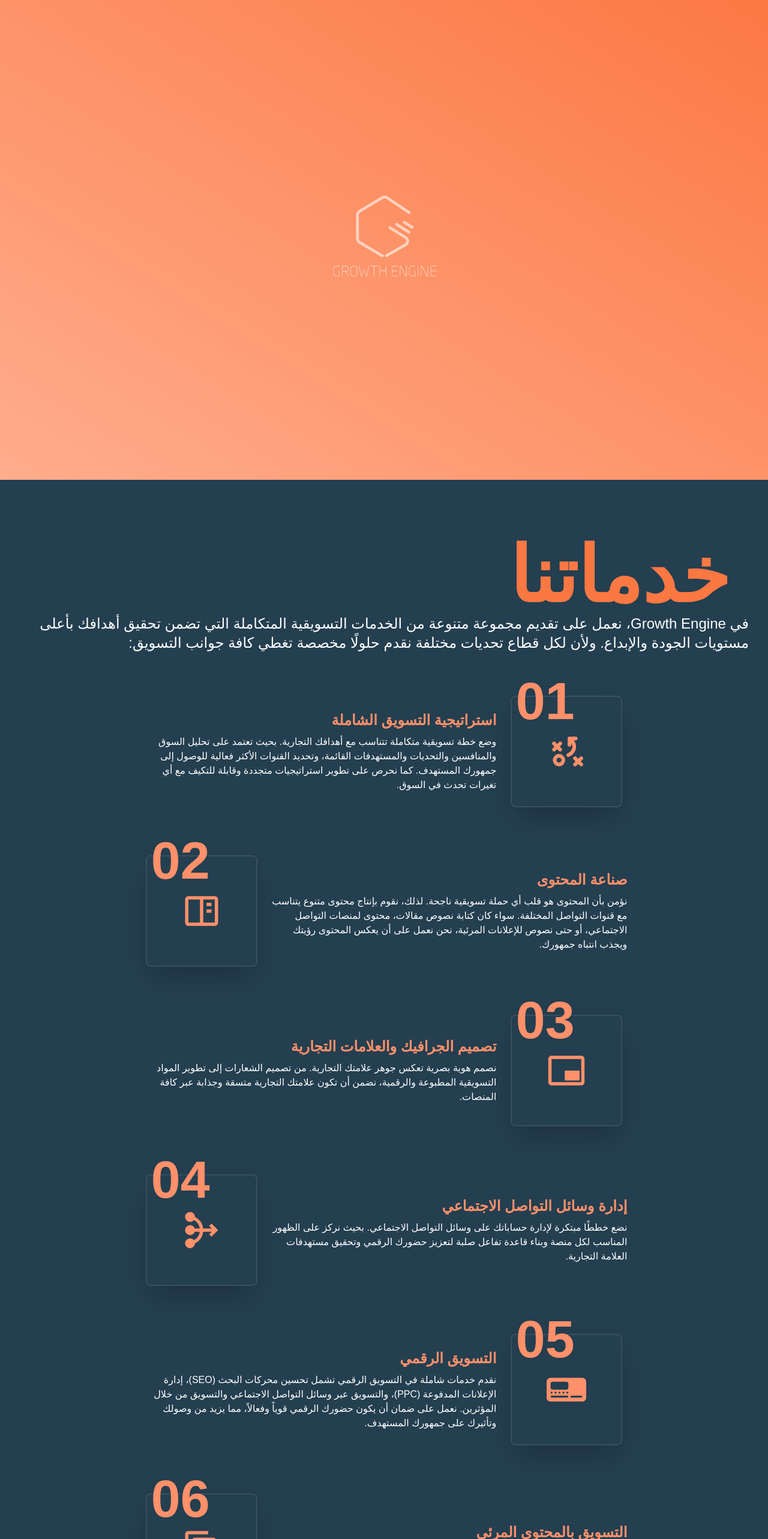
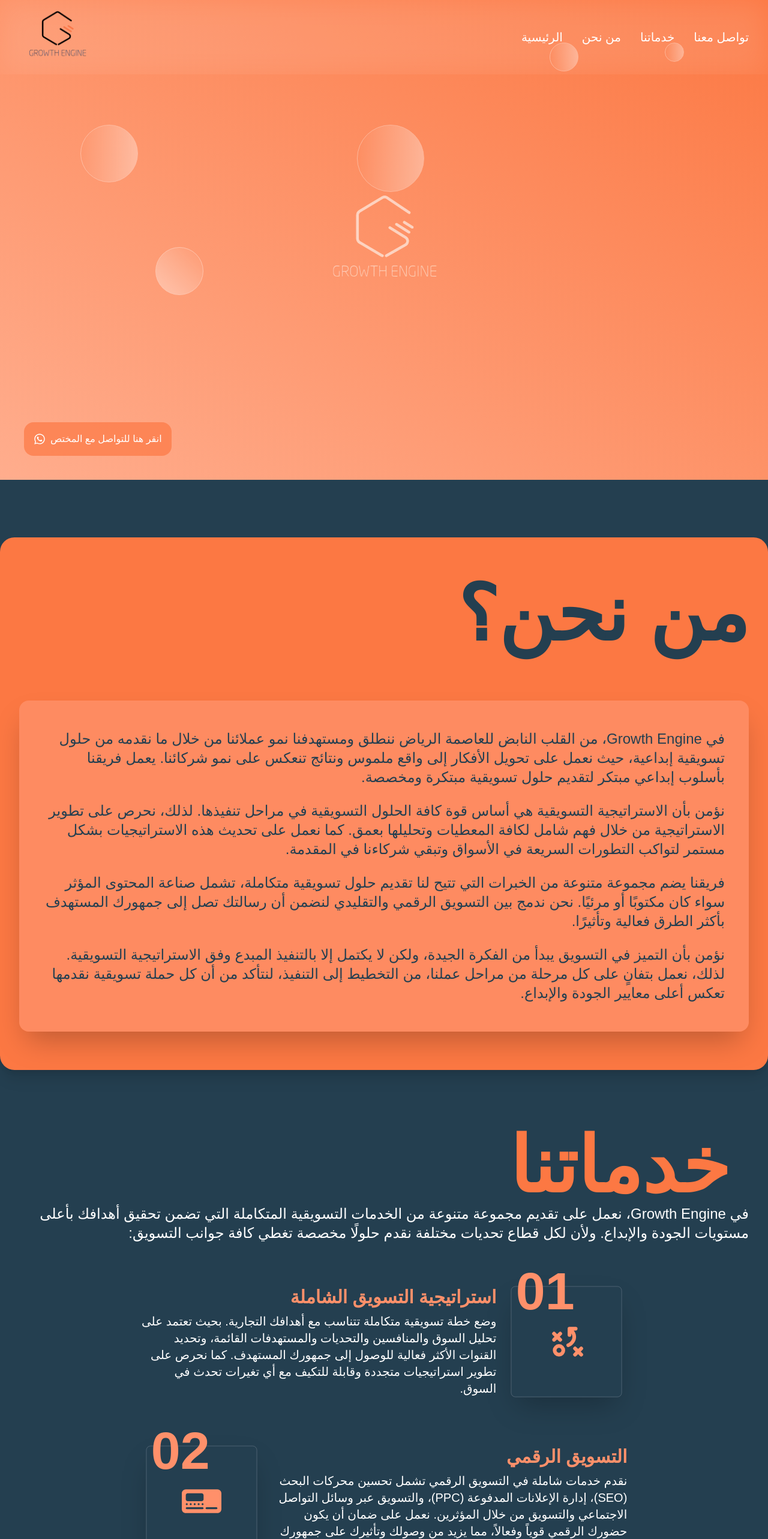
Before and after one commit to mohnndZaghloul/GROWTH-ENGINE, a React (Vite) app: page / in a window 1280 px wide. Shown: the top 2566 px of the page at 60% size. Built offline with nearby package versions, Linux system fonts and the light colour scheme; a web font is replaced by a local one.

Commit message:
media update

```diff
--- a/index.html
+++ b/index.html
@@ -2,14 +2,14 @@
 <html lang="en">
   <head>
     <meta charset="UTF-8" />
-    <link rel="icon" type="image/svg+xml" href="/vite.svg" />
+    <link rel="icon" type="image/svg+xml" href="/src/assets/nobg-orange.png" />
     <link rel="preconnect" href="https://fonts.googleapis.com" />
     <link rel="preconnect" href="https://fonts.gstatic.com" crossorigin />
     <link
       href="https://fonts.googleapis.com/css2?family=Zain:wght@200;300;400;700;800;900&display=swap"
       rel="stylesheet" />
     <meta name="viewport" content="width=device-width, initial-scale=1.0" />
-    <title>Vite + React + TS</title>
+    <title>Growth Engine</title>
   </head>
   <body>
     <div id="root"></div>
--- a/src/App.tsx
+++ b/src/App.tsx
@@ -2,16 +2,16 @@ import About from "./components/About";
 import ApartSection from "./components/ApartSection";
 import Contacts from "./components/Contacts";
 import Hero from "./components/Hero";
-// import Nav from "./components/Nav";
+import Nav from "./components/Nav";
 import Services from "./components/Services";
 
 function App() {
   return (
-    <main dir="rtl" className="space-y-24 text-light bg-secondary-400">
+    <main dir="rtl" className="text-light bg-secondary-400">
+      <Nav />
       <Hero />
-      {/* <Nav /> */}
+      <About />
       <Services />
-      <About />
       <ApartSection />
       <Contacts />
     </main>
--- a/src/components/About.tsx
+++ b/src/components/About.tsx
@@ -2,7 +2,7 @@ import { motion } from "framer-motion";
 
 const About = () => {
   return (
-    <section className="container py-16 rounded-3xl shadow-xl bg-primary-400">
+    <section id="about" className="container my-24 py-16 rounded-3xl shadow-xl bg-primary-400">
       <motion.h1
         initial={{ x: -500, opacity: 0 }}
         transition={{ duration: 0.5 }}
@@ -21,7 +21,7 @@ const About = () => {
         initial={{ y: 100, scale: 0.8, opacity: 0 }}
         transition={{ duration: 0.5 }}
         whileInView={{ y: 0, scale: 1, opacity: 1 }}
-        className="shadow-2xl text-xl py-12 px-10 bg-primary-300 text-secondary-400 bg-opacity-80 rounded-2xl space-y-6">
+        className="shadow-2xl text-2xl py-12 px-10 bg-primary-300 text-secondary-400 bg-opacity-80 rounded-2xl space-y-6">
         <p>
           في Growth Engine، من القلب النابض للعاصمة الرياض ننطلق ومستهدفنا نمو
           عملائنا من خلال ما نقدمه من حلول تسويقية إبداعية، حيث نعمل على تحويل
--- a/src/components/ApartSection.tsx
+++ b/src/components/ApartSection.tsx
@@ -2,7 +2,7 @@ import { motion } from "framer-motion";
 
 const ApartSection = () => {
   return (
-    <section className="overflow-hidden">
+    <section className="overflow-hidden my-24">
       <h1 className="container text-9xl text-primary-400 font-bold uppercase pb-16">
         ما يميزنا
       </h1>
--- a/src/components/Contacts.tsx
+++ b/src/components/Contacts.tsx
@@ -1,8 +1,9 @@
 import { motion } from "framer-motion";
+import { FaWhatsapp } from "react-icons/fa";
 
 const Contacts = () => {
   return (
-    <section className="overflow-hidden">
+    <section id="contacts" className="overflow-hidden">
       <h1 className="container text-9xl text-primary-400 font-bold uppercase">
         تواصل معنا
       </h1>
@@ -49,11 +50,13 @@ const Contacts = () => {
           ابدأ الآن مع Growth Engine!
         </button>
         <motion.a
-          whileTap={{ scale: 1.2 }}
+          whileTap={{ scale: 0.8 }}
+          whileHover={{ scale: 1.1 }}
           target="_blank"
           href="https://wa.me/+966566269303"
-          className="px-8 py-4 bg-opacity-70 hover:bg-opacity-100 transition bg-primary-400">
+          className="fixed bottom-10 rounded-2xl left-10 p-4 flex justify-center items-center gap-x-2 bg-opacity-70 hover:bg-opacity-100 transition bg-primary-400">
           انقر هنا للتواصل مع المختص
+          <FaWhatsapp className="text-xl" />
         </motion.a>
       </div>
     </section>
--- a/src/components/Hero.tsx
+++ b/src/components/Hero.tsx
@@ -4,8 +4,8 @@ import { motion } from "framer-motion";
 
 const Hero = () => {
   return (
-    <section className="relative h-screen flex justify-center items-center bg-gradient-to-bl from-primary-400 to-primary-200">
-      <div className="sticky top-0 min-h-20 md:min-h-40 w-full flex justify-center items-center">
+    <section className="relative overflow-hidden h-screen flex justify-center items-center bg-gradient-to-bl from-primary-400 to-primary-200">
+      <div className="sticky top-0">
         <motion.img
           initial={{ y: 200, scale: 1.6, opacity: 0 }}
           transition={{ duration: 0.5 }}
@@ -15,6 +15,48 @@ const Hero = () => {
           alt="logo"
         />
       </div>
+      <motion.div
+        initial={{ top: "110%", left: "30%" }}
+        animate={{ top: "-10%", left: "10%" }}
+        transition={{ duration: 5, repeat: Infinity }}
+        className="w-20 aspect-square rounded-full bg-gradient-to-tr from-light border opacity-40 absolute"
+      />
+      <motion.div
+        initial={{ top: "110%", left: "80%" }}
+        animate={{ top: "-10%", left: "70%" }}
+        transition={{ duration: 4, repeat: Infinity }}
+        className="w-12 aspect-square rounded-full bg-gradient-to-l from-light border opacity-35 absolute"
+      />
+      <motion.div
+        initial={{ top: "110%", left: "50%" }}
+        animate={{ top: "-10%", left: "45%" }}
+        transition={{ duration: 4.4, repeat: Infinity }}
+        className="w-28 aspect-square rounded-full bg-gradient-to-l from-light border opacity-35 absolute"
+      />
+      <motion.div
+        initial={{ top: "110%", left: "15%" }}
+        animate={{ top: "-10%", left: "37%" }}
+        transition={{ duration: 7, repeat: Infinity }}
+        className="w-16 aspect-square rounded-full bg-gradient-to-l from-light border opacity-35 absolute"
+      />
+      <motion.div
+        initial={{ top: "110%", left: "95%" }}
+        animate={{ top: "-10%", left: "85%" }}
+        transition={{ duration: 4, repeat: Infinity }}
+        className="w-8 aspect-square rounded-full bg-gradient-to-l from-light border opacity-35 absolute"
+      />
+      <motion.div
+        initial={{ top: "110%", left: "0%" }}
+        animate={{ top: "-10%", left: "15%" }}
+        transition={{ duration: 4.4, repeat: Infinity }}
+        className="w-24 aspect-square rounded-full bg-gradient-to-l from-light border opacity-35 absolute"
+      />
+      <motion.div
+        initial={{ top: "110%", left: "10%" }}
+        animate={{ top: "-10%", left: "35%" }}
+        transition={{ duration: 7, repeat: Infinity }}
+        className="w-4 aspect-square rounded-full bg-gradient-to-l from-light border opacity-35 absolute"
+      />
     </section>
   );
 };
--- a/src/components/Nav.tsx
+++ b/src/components/Nav.tsx
@@ -3,18 +3,33 @@ import logo2 from "../assets/nobg-white.png";
 
 const Nav = () => {
   return (
-    <motion.header
-      initial={{ y: 0, opacity: 0 }}
-      whileInView={{ y: 0, opacity: 1 }}
-      className="sticky top-0 py-8 bg-primary-400 flex justify-center items-center min-h-20 md:min-h-40 w-full">
-      <motion.img
-        initial={{ left: "50%" }}
-        transition={{ duration: 0.5 }}
-        whileInView={{ left: "0%", padding: "40px" }}
-        className="w-40 absolute top-0 aspect-square"
-        src={logo2}
-        alt="logo"
-      />
+    <motion.header className="fixed top-0 w-full z-50 overflow-hidden">
+      <div className="absolute left-0 top-0 w-full h-full blur-xl bg-light opacity-10" />
+      <nav className="container relative flex justify-between items-center">
+        <ul dir="ltr" className="flex justify-center items-center space-x-8">
+          <li className="text-xl hover:text-secondary-400 hover:scale-110 transition">
+            <a href="">الرئيسية</a>
+          </li>
+          <li className="text-xl hover:text-secondary-400 hover:scale-110 transition">
+            <a href="#about">من نحن</a>
+          </li>
+          <li className="text-xl hover:text-secondary-400 hover:scale-110 transition">
+            <a href="#services">خدماتنا</a>
+          </li>
+          <li className="text-xl hover:text-secondary-400 hover:scale-110 transition">
+            <a href="#contacts">تواصل معنا</a>
+          </li>
+        </ul>
+        <div>
+          <a href="">
+            <img
+              className="max-w-32 p-4 hover:scale-105 transition"
+              src={logo2}
+              alt="logo"
+            />
+          </a>
+        </div>
+      </nav>
     </motion.header>
   );
 };
--- a/src/components/Services.tsx
+++ b/src/components/Services.tsx
@@ -13,7 +13,7 @@ import { motion } from "framer-motion";
 
 const Services = () => {
   return (
-    <section className="container overflow-hidden">
+    <section id="services" className="container my-24 overflow-hidden">
       <h1 className="container text-9xl text-primary-400 font-bold uppercase">
         خدماتنا
       </h1>
@@ -22,7 +22,7 @@ const Services = () => {
         المتكاملة التي تضمن تحقيق أهدافك بأعلى مستويات الجودة والإبداع. ولأن لكل
         قطاع تحديات مختلفة نقدم حلولًا مخصصة تغطي كافة جوانب التسويق:
       </h3>
-      <div className="space-y-16">
+      <div className="space-y-16 text-xl">
         <motion.div
           initial={{
             x: "-80%",
@@ -44,7 +44,7 @@ const Services = () => {
             <PiStrategyBold className="text-primary-300 text-7xl" />
           </motion.div>
           <div className="flex flex-col justify-center">
-            <h5 className="text-2xl font-semibold pb-2 text-primary-300">
+            <h5 className="text-3xl font-semibold pb-2 text-primary-300">
               استراتيجية التسويق الشاملة
             </h5>
             <p>
@@ -73,11 +73,75 @@ const Services = () => {
             <span className="absolute left-2 -top-10 text-8xl font-bold text-primary-300">
               02
             </span>
+            <FaTachographDigital className="text-primary-300 text-7xl" />
+          </motion.div>
+          <div className="flex flex-col justify-center">
+            <h5 className="text-3xl font-semibold pb-2 text-primary-300">
+              التسويق الرقمي
+            </h5>
+            <p>
+              نقدم خدمات شاملة في التسويق الرقمي تشمل تحسين محركات البحث (SEO)،
+              إدارة الإعلانات المدفوعة (PPC)، والتسويق عبر وسائل التواصل
+              الاجتماعي والتسويق من خلال المؤثرين. نعمل على ضمان أن يكون حضورك
+              الرقمي قوياً وفعالاً، مما يزيد من وصولك وتأثيرك على جمهورك
+              المستهدف.
+            </p>
+          </div>
+        </motion.div>
+        <motion.div
+          initial={{
+            x: "-80%",
+            opacity: 0,
+          }}
+          transition={{ duration: 0.5 }}
+          whileInView={{
+            x: 0,
+            opacity: 1,
+          }}
+          className="flex even:flex-row-reverse gap-x-4 w-2/3 mx-auto">
+          <motion.div
+            transition={{ duration: 2, repeat: Infinity }}
+            animate={{ scale: [1, 0.9, 1] }}
+            className="flex justify-center items-center p-16 aspect-square rounded-lg shadow-2xl relative border border-secondary-300">
+            <span className="absolute left-2 -top-10 text-8xl font-bold text-primary-300">
+              03
+            </span>
+            <MdMediation className="text-primary-300 text-7xl" />
+          </motion.div>
+          <div className="flex flex-col justify-center">
+            <h5 className="text-3xl font-semibold pb-2 text-primary-300">
+              إدارة وسائل التواصل الاجتماعي
+            </h5>
+            <p>
+              نضع خططًا مبتكرة لإدارة حساباتك على وسائل التواصل الاجتماعي. بحيث
+              نركز على الظهور المناسب لكل منصة وبناء قاعدة تفاعل صلبة لتعزيز
+              حضورك الرقمي وتحقيق مستهدفات العلامة التجارية.
+            </p>
+          </div>
+        </motion.div>
+        <motion.div
+          initial={{
+            x: "80%",
+            opacity: 0,
+          }}
+          transition={{ duration: 0.5 }}
+          whileInView={{
+            x: 0,
+            opacity: 1,
+          }}
+          className="flex even:flex-row-reverse gap-x-4 w-2/3 mx-auto">
+          <motion.div
+            transition={{ duration: 2, repeat: Infinity }}
+            animate={{ scale: [1, 0.9, 1] }}
+            className="flex justify-center items-center p-16 aspect-square rounded-lg shadow-2xl relative border border-secondary-300">
+            <span className="absolute left-2 -top-10 text-8xl font-bold text-primary-300">
+              04
+            </span>
             <BiBookContent className="text-primary-300 text-7xl" />
           </motion.div>
           <div className="flex flex-col justify-center">
-            <h5 className="text-2xl font-semibold pb-2 text-primary-300">
-              صناعة المحتوى{" "}
+            <h5 className="text-3xl font-semibold pb-2 text-primary-300">
+              صناعة المحتوى
             </h5>
             <p>
               نؤمن بأن المحتوى هو قلب أي حملة تسويقية ناجحة. لذلك، نقوم بإنتاج
@@ -103,82 +167,18 @@ const Services = () => {
             animate={{ scale: [1, 0.9, 1] }}
             className="flex justify-center items-center p-16 aspect-square rounded-lg shadow-2xl relative border border-secondary-300">
             <span className="absolute left-2 -top-10 text-8xl font-bold text-primary-300">
-              03
+              05
             </span>
-            <MdOutlineBrandingWatermark className="text-primary-300 text-7xl" />
+            <MdContentCopy className="text-primary-300 text-7xl" />
           </motion.div>
           <div className="flex flex-col justify-center">
-            <h5 className="text-2xl font-semibold pb-2 text-primary-300">
-              تصميم الجرافيك والعلامات التجارية
+            <h5 className="text-3xl font-semibold pb-2 text-primary-300">
+              التسويق بالمحتوى المرئي
             </h5>
             <p>
-              نصمم هوية بصرية تعكس جوهر علامتك التجارية. من تصميم الشعارات إلى
-              تطوير المواد التسويقية المطبوعة والرقمية، نضمن أن تكون علامتك
-              التجارية متسقة وجذابة عبر كافة المنصات.
-            </p>
-          </div>
-        </motion.div>
-        <motion.div
-          initial={{
-            x: "80%",
-            opacity: 0,
-          }}
-          transition={{ duration: 0.5 }}
-          whileInView={{
-            x: 0,
-            opacity: 1,
-          }}
-          className="flex even:flex-row-reverse gap-x-4 w-2/3 mx-auto">
-          <motion.div
-            transition={{ duration: 2, repeat: Infinity }}
-            animate={{ scale: [1, 0.9, 1] }}
-            className="flex justify-center items-center p-16 aspect-square rounded-lg shadow-2xl relative border border-secondary-300">
-            <span className="absolute left-2 -top-10 text-8xl font-bold text-primary-300">
-              04
-            </span>
-            <MdMediation className="text-primary-300 text-7xl" />
-          </motion.div>
-          <div className="flex flex-col justify-center">
-            <h5 className="text-2xl font-semibold pb-2 text-primary-300">
-              إدارة وسائل التواصل الاجتماعي{" "}
-            </h5>
-            <p>
-              نضع خططًا مبتكرة لإدارة حساباتك على وسائل التواصل الاجتماعي. بحيث
-              نركز على الظهور المناسب لكل منصة وبناء قاعدة تفاعل صلبة لتعزيز
-              حضورك الرقمي وتحقيق مستهدفات العلامة التجارية.
-            </p>
-          </div>
-        </motion.div>
-        <motion.div
-          initial={{
-            x: "-80%",
-            opacity: 0,
-          }}
-          transition={{ duration: 0.5 }}
-          whileInView={{
-            x: 0,
-            opacity: 1,
-          }}
-          className="flex even:flex-row-reverse gap-x-4 w-2/3 mx-auto">
-          <motion.div
-            transition={{ duration: 2, repeat: Infinity }}
-            animate={{ scale: [1, 0.9, 1] }}
-            className="flex justify-center items-center p-16 aspect-square rounded-lg shadow-2xl relative border border-secondary-300">
-            <span className="absolute left-2 -top-10 text-8xl font-bold text-primary-300">
-              05
-            </span>
-            <FaTachographDigital className="text-primary-300 text-7xl" />
-          </motion.div>
-          <div className="flex flex-col justify-center">
-            <h5 className="text-2xl font-semibold pb-2 text-primary-300">
-              التسويق الرقمي{" "}
-            </h5>
-            <p>
-              نقدم خدمات شاملة في التسويق الرقمي تشمل تحسين محركات البحث (SEO)،
-              إدارة الإعلانات المدفوعة (PPC)، والتسويق عبر وسائل التواصل
-              الاجتماعي والتسويق من خلال المؤثرين. نعمل على ضمان أن يكون حضورك
-              الرقمي قوياً وفعالاً، مما يزيد من وصولك وتأثيرك على جمهورك
-              المستهدف.
+              من خلال الفيديوهات الترويجية والفيديو جرافيك، نساعد على وصول
+              رسالتك بطريقة مبتكرة وفعالة. نعمل على إنتاج محتوى مرئي يلهم ويؤثر
+              ويعزز من حضور العلامة التجارية.{" "}
             </p>
           </div>
         </motion.div>
@@ -200,16 +200,16 @@ const Services = () => {
             <span className="absolute left-2 -top-10 text-8xl font-bold text-primary-300">
               06
             </span>
-            <MdContentCopy className="text-primary-300 text-7xl" />
+            <MdOutlineBrandingWatermark className="text-primary-300 text-7xl" />
           </motion.div>
           <div className="flex flex-col justify-center">
-            <h5 className="text-2xl font-semibold pb-2 text-primary-300">
-              التسويق بالمحتوى المرئي{" "}
+            <h5 className="text-3xl font-semibold pb-2 text-primary-300">
+              تصميم الجرافيك والعلامات التجارية
             </h5>
             <p>
-              من خلال الفيديوهات الترويجية والفيديو جرافيك، نساعد على وصول
-              رسالتك بطريقة مبتكرة وفعالة. نعمل على إنتاج محتوى مرئي يلهم ويؤثر
-              ويعزز من حضور العلامة التجارية.{" "}
+              نصمم هوية بصرية تعكس جوهر علامتك التجارية. من تصميم الشعارات إلى
+              تطوير المواد التسويقية المطبوعة والرقمية، نضمن أن تكون علامتك
+              التجارية متسقة وجذابة عبر كافة المنصات.
             </p>
           </div>
         </motion.div>
@@ -234,8 +234,8 @@ const Services = () => {
             <MdManageAccounts className="text-primary-300 text-7xl" />
           </motion.div>
           <div className="flex flex-col justify-center">
-            <h5 className="text-2xl font-semibold pb-2 text-primary-300">
-              إدارة العلاقات العامة{" "}
+            <h5 className="text-3xl font-semibold pb-2 text-primary-300">
+              إدارة العلاقات العامة
             </h5>
             <p>
               ندير صورة علامتك التجارية في فضاء الاعلام التقليدي والحديث، ونعمل
@@ -265,7 +265,7 @@ const Services = () => {
             <SiSimpleanalytics className="text-primary-300 text-7xl" />
           </motion.div>
           <div className="flex flex-col justify-center">
-            <h5 className="text-2xl font-semibold pb-2 text-primary-300">
+            <h5 className="text-3xl font-semibold pb-2 text-primary-300">
               التحليلات وتقييم الأداء
             </h5>
             <p>
--- a/src/index.css
+++ b/src/index.css
@@ -2,6 +2,9 @@
 @tailwind components;
 @tailwind utilities;
 
+html {
+  scroll-behavior: smooth;
+}
 body {
   font-family: "Zain", sans-serif;
   font-style: normal;
```
